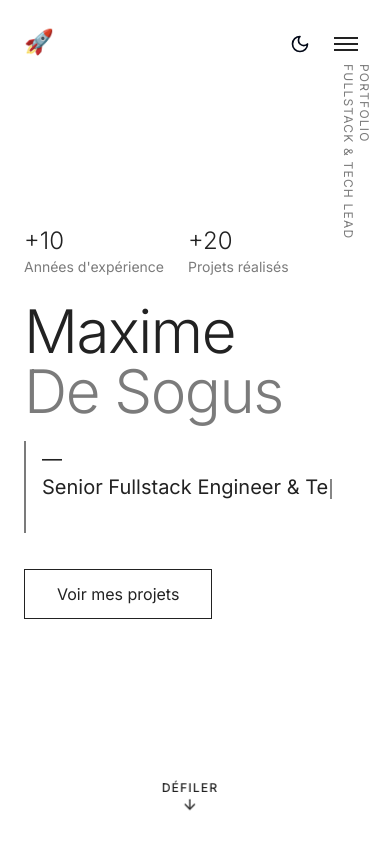
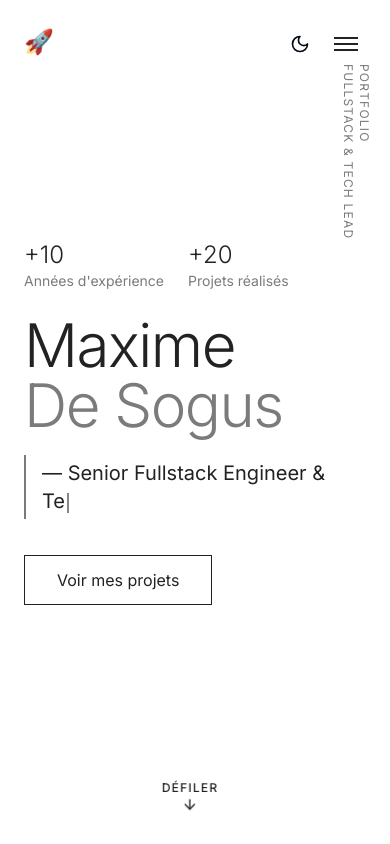
Before and after one commit to neogenz/portfolio-nextjs, a Next.js app: page / in a window 390 px wide. Shown: the top 844 px of the page. Built offline with nearby package versions, Linux system fonts and the light colour scheme; a web font is replaced by a local one.

Commit message:
fix(hero): keep the dash inline with the typed title on mobile

```diff
--- a/src/components/Hero.tsx
+++ b/src/components/Hero.tsx
@@ -89,7 +89,7 @@ const Hero = () => {
       {/* Main content */}
       <div
         ref={heroRef}
-        className="grid relative z-10 grid-cols-12 gap-4 mx-auto opacity-0 transition-[opacity,translate] duration-700 translate-y-4 container-padding md:gap-6 lg:gap-8"
+        className="grid relative z-10 grid-cols-12 gap-4 max-sm:w-full mx-auto opacity-0 transition-[opacity,translate] duration-700 translate-y-4 container-padding md:gap-6 lg:gap-8"
       >
         {/* Left column - Text content */}
         <div className="flex flex-col col-span-12 justify-center lg:col-span-7 2xl:col-span-7">
@@ -139,10 +139,11 @@ const Hero = () => {
               isLoaded ? "opacity-100 translate-y-0" : "opacity-0 translate-y-8"
             }`}
           >
-            <p className="py-1 pl-6 mb-6 text-xl border-l-2 sm:text-2xl landscape:max-md:text-xl portrait:xs:text-xl landscape:max-md:mb-4 portrait:xs:mb-5 border-maxime-secondary portrait:xs:pl-4">
+            {/* 2 lignes réservées sous sm : le titre long passe sur 2 lignes sans décaler le bouton */}
+            <p className="py-1 pl-6 mb-6 min-h-[calc(2lh+0.5rem)] sm:min-h-0 text-xl border-l-2 sm:text-2xl landscape:max-md:text-xl portrait:xs:text-xl landscape:max-md:mb-4 portrait:xs:mb-5 border-maxime-secondary portrait:xs:pl-4">
               —{" "}
-              {/* 2 lignes réservées sous sm : le titre long passe sur 2 lignes sans décaler le bouton */}
-              <span className="relative inline-block min-w-[320px] min-h-[2lh] sm:min-h-0">
+              {/* En ligne sous sm : le tiret reste devant le texte au lieu d'être seul sur sa ligne */}
+              <span className="relative sm:inline-block sm:min-w-[320px]">
                 <span>{typewriterText}</span>
                 <span className="inline-block w-[2px] h-[1em] bg-maxime-primary dark:bg-maxime-white animate-pulse ml-0.5 align-middle"></span>
               </span>
```
